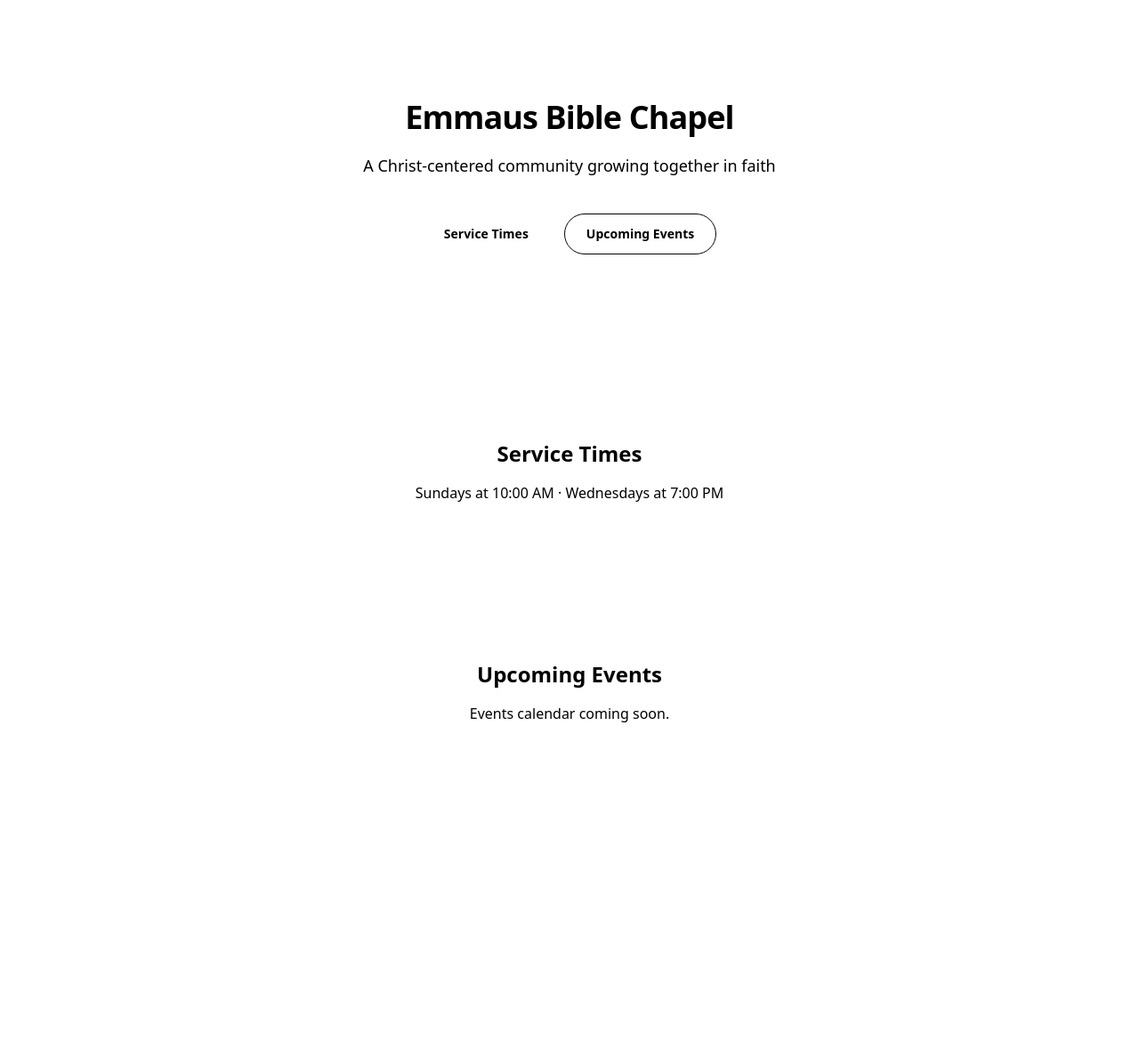
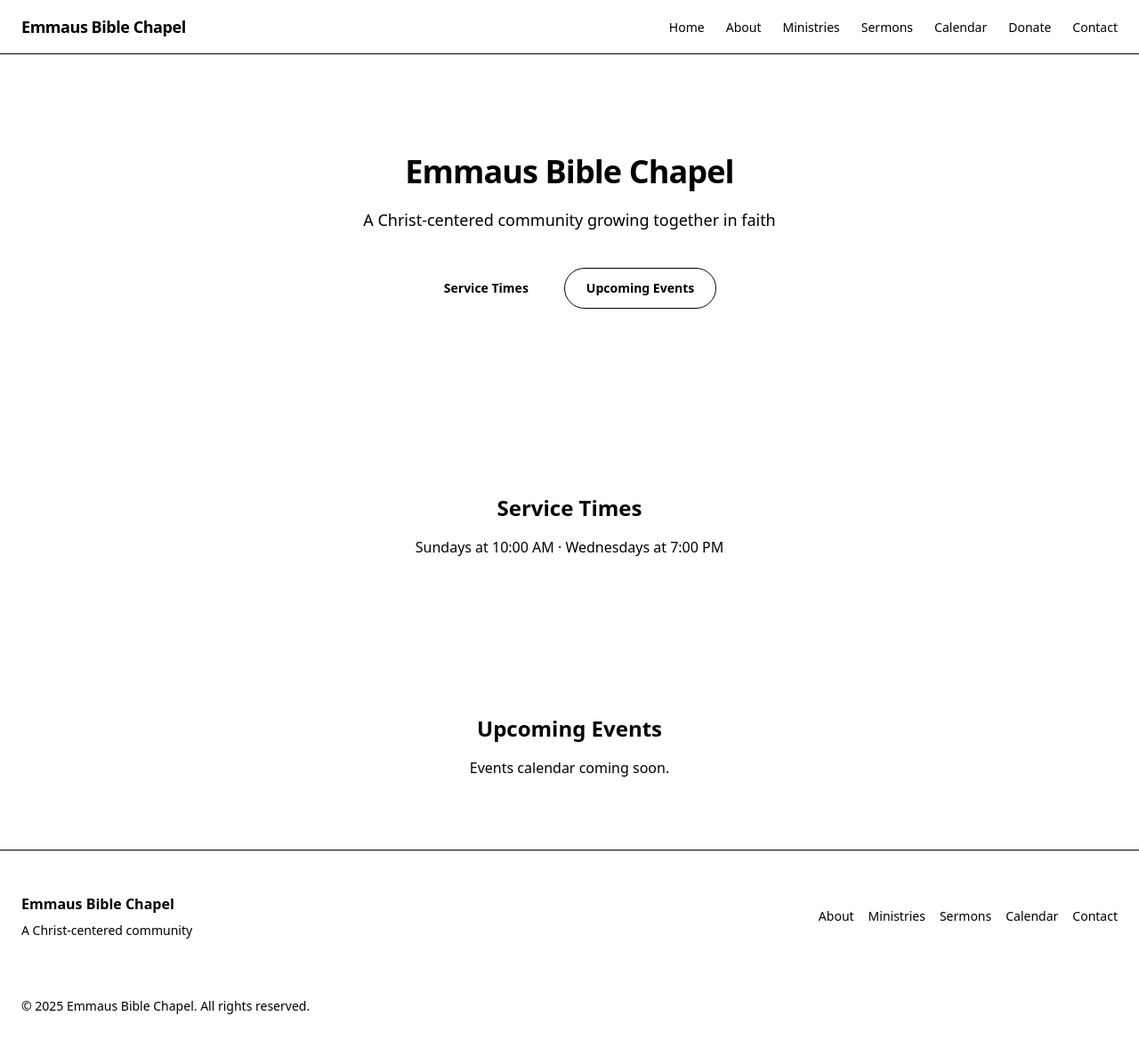
Before and after one commit to Dwaynew85/emmaus-bible-chapel, a Next.js app: page / in a window 1280 px wide. Shown: the top 1178 px of the page at 89% size. Before the commit the page ends 894 px from the top, so only its background shows below. Built offline with nearby package versions, Linux system fonts and the light colour scheme.

Commit message:
Header and Footer integration.

```diff
--- a/app/layout.tsx
+++ b/app/layout.tsx
@@ -1,5 +1,7 @@
 import type { Metadata } from "next";
 import "./globals.css";
+import Navbar from "@/components/navigation/Navbar";
+import Footer from "@/components/navigation/Footer";
 
 export const metadata: Metadata = {
   title: "Emmaus Bible Chapel",
@@ -15,9 +17,9 @@ export default function RootLayout({
     <html lang="en">
       <body className="antialiased">
         <div className="min-h-screen flex flex-col">
-          {/* Navbar mounts here later */}
+          <Navbar />
           <main className="flex-1">{children}</main>
-          {/* Footer mounts here later */}
+          <Footer />
         </div>
       </body>
     </html>
--- /dev/null
+++ b/components/navigation/Footer.tsx
@@ -0,0 +1,55 @@
+import Link from "next/link";
+
+const footerLinks = [
+  { label: "About", href: "/about" },
+  { label: "Ministries", href: "/ministries" },
+  { label: "Sermons", href: "/sermons" },
+  { label: "Calendar", href: "/calendar" },
+  { label: "Contact", href: "/contact" },
+];
+
+export default function Footer() {
+  return (
+    <footer className="border-t border-border bg-surface">
+      <div className="mx-auto max-w-7xl px-6 py-12">
+        <div className="flex flex-col gap-8 md:flex-row md:items-center md:justify-between">
+          {/* Brand */}
+          <div className="flex flex-col gap-2">
+            <span className="text-base font-semibold text-foreground">
+              Emmaus Bible Chapel
+            </span>
+            <span className="text-sm text-foreground/70">
+              A Christ-centered community
+            </span>
+          </div>
+
+          {/* Navigation */}
+          <nav aria-label="Footer navigation">
+            <ul className="flex flex-wrap gap-4 text-sm">
+              {footerLinks.map((link) => (
+                <li key={link.href}>
+                  <Link
+                    href={link.href}
+                    className="text-foreground/70 hover:text-foreground transition"
+                  >
+                    {link.label}
+                  </Link>
+                </li>
+              ))}
+            </ul>
+          </nav>
+        </div>
+
+        {/* Divider */}
+        <div className="my-8 h-px bg-border" />
+
+        {/* Meta */}
+        <div className="flex flex-col gap-2 text-sm text-foreground/60 md:flex-row md:justify-between">
+          <span>
+            © {new Date().getFullYear()} Emmaus Bible Chapel. All rights reserved.
+          </span>
+        </div>
+      </div>
+    </footer>
+  );
+}
--- /dev/null
+++ b/components/navigation/Navbar.tsx
@@ -0,0 +1,57 @@
+import Link from "next/link";
+
+const navItems = [
+  { label: "Home", href: "/" },
+  { label: "About", href: "/about" },
+  { label: "Ministries", href: "/ministries" },
+  { label: "Sermons", href: "/sermons" },
+  { label: "Calendar", href: "/calendar" },
+  { label: "Donate", href: "/donate" },
+  { label: "Contact", href: "/contact" },
+];
+
+export default function Navbar() {
+  return (
+    <header className="border-b border-border bg-background">
+      <nav
+        className="mx-auto flex max-w-7xl items-center justify-between px-6 py-4"
+        aria-label="Main navigation"
+      >
+        {/* Brand */}
+        <div className="flex items-center">
+          <Link
+            href="/"
+            className="text-lg font-semibold tracking-tight text-foreground"
+          >
+            Emmaus Bible Chapel
+          </Link>
+        </div>
+
+        {/* Desktop Navigation */}
+        <ul className="hidden items-center gap-6 md:flex">
+          {navItems.map((item) => (
+            <li key={item.href}>
+              <Link
+                href={item.href}
+                className="text-sm font-medium text-foreground/80 hover:text-foreground transition"
+              >
+                {item.label}
+              </Link>
+            </li>
+          ))}
+        </ul>
+
+        {/* Mobile Placeholder */}
+        <div className="md:hidden">
+          <button
+            type="button"
+            aria-label="Open menu"
+            className="inline-flex items-center justify-center rounded-md border border-border px-3 py-2 text-sm font-medium text-foreground hover:bg-surface transition"
+          >
+            Menu
+          </button>
+        </div>
+      </nav>
+    </header>
+  );
+}
```
